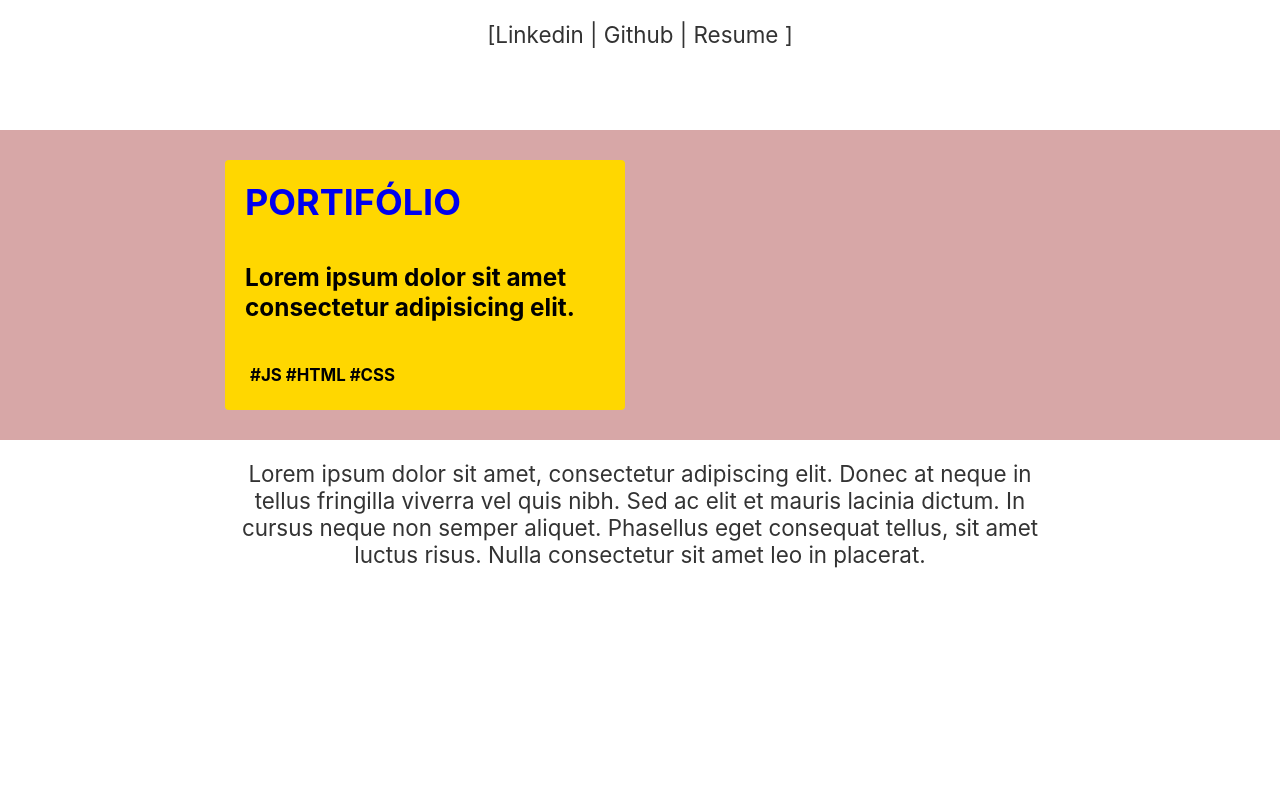
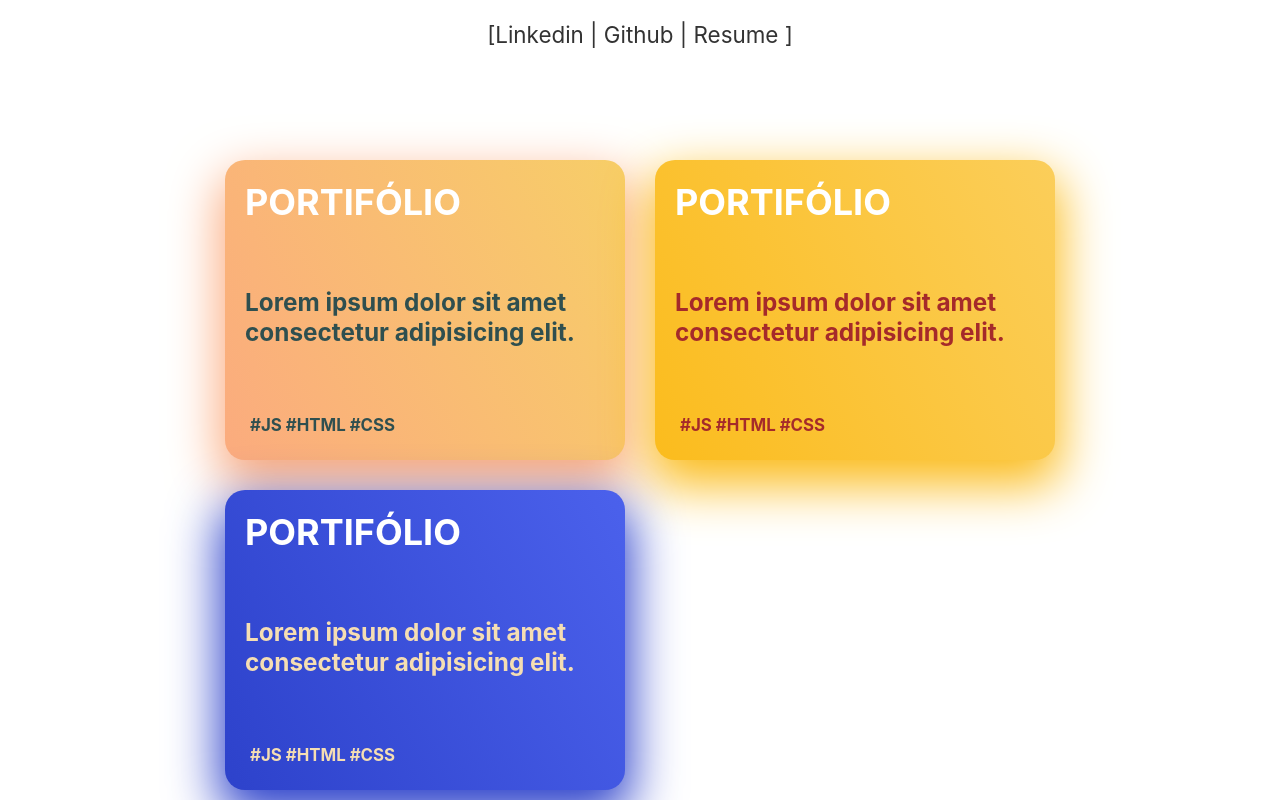
Before and after one commit to felipegcoutinho/felipecoutinho.com, a React (Vite) app: page / in a window 1280 px wide. Shown: the part 600-1400 px from the top of the page. Built offline with nearby package versions, Linux system fonts and the light colour scheme.

Commit message:
test colors

```diff
--- a/src/Components/Bio.module.css
+++ b/src/Components/Bio.module.css
@@ -6,7 +6,7 @@
 
   .logo {
     display: grid;
-    justify-content: center;
+    justify-content: space-between;
     align-items: center;
     grid-column: 1/ -1;
     height: 50px;
--- a/src/Components/CardsProject.module.css
+++ b/src/Components/CardsProject.module.css
@@ -1,15 +1,36 @@
 a {
   text-decoration: none;
+  color: white;
 }
 
 .cards {
   padding: 20px;
-  border-radius: 4px;
-  background-color: var(--main-color);
-  height: 250px;
+  border-radius: 20px;
+  height: 300px;
   display: flex;
   flex-direction: column;
   justify-content: space-between;
+}
+
+.blue {
+  background-color: #FBAB7E;
+  background-image: linear-gradient(62deg, #FBAB7E 0%, #F7CE68 100%);
+  box-shadow: 0px 20px 50px 6px #FBAB7E;
+  color: darkslategray;
+}
+
+.yellow {
+  background-color: #fbbc1d;
+  background-image: linear-gradient(62deg, #fbbc1d 0%, #fbce5a 100%);
+  box-shadow: 0px 20px 50px 6px #fbbc1d;
+  color: brown;
+}
+
+.x {
+  background-color:#2d42cb;
+  background-image: linear-gradient(62deg, #2d42cb 0%, #4b61ec 100%);
+  box-shadow: 0px 20px 50px 6px #2d42cb;
+  color: wheat;
 }
 
 .cards header {
@@ -19,7 +40,6 @@ a {
 
 .cards summary {
   font-size: 1.3rem;
-  color: black;
 }
 
 .cards footer {
--- a/src/Components/Header.jsx
+++ b/src/Components/Header.jsx
@@ -2,5 +2,11 @@ import React from 'react';
 import style from './Bio.module.css';
 
 export default function Header() {
-  return <header className={style.logo}>FELIPE COUTINHO.</header>;
+  return (
+    <header className={style.logo}>
+      <div>FELIPE COUTINHO.</div>
+      <div>DARK MODE</div></header>
+  )
+
+
 }
--- a/src/Components/Project.module.css
+++ b/src/Components/Project.module.css
@@ -1,7 +1,9 @@
 /* Mobile S - 320px */
 @media (min-width: 320px) {
   .container {
-    background-color: #d7a7a7;
+    /* background-color: #fff8ec; */
+    /* background-image: url(./patternpad.svg);
+    background-size: 50%; Do not repeat the image */
     width: 100%;
   }
 
--- a/src/Components/project.jsx
+++ b/src/Components/project.jsx
@@ -7,14 +7,29 @@ function Project() {
     <main className={style.container}>
       <div className={style.gridContainer}>
 
-        <div className={stylec.cards}>
-          <header><h1><a href="#">Portifólio</a></h1></header>
+        <div className={`${stylec.cards} ${stylec.blue}`}>
+          < header > <h1><a href="#">Portifólio</a></h1></header>
           <summary><h3>Lorem ipsum dolor sit amet consectetur adipisicing elit.</h3></summary>
           <footer><h3>#JS #HTML #CSS </h3></footer>
         </div>
 
-      </div>
-    </main>
+        <div className={`${stylec.cards} ${stylec.yellow}`}>
+          < header > <h1><a href="#">Portifólio</a></h1></header>
+          <summary><h3>Lorem ipsum dolor sit amet consectetur adipisicing elit.</h3></summary>
+          <footer><h3>#JS #HTML #CSS </h3></footer>
+        </div>
+
+        <div className={`${stylec.cards} ${stylec.x}`}>
+          < header > <h1><a href="#">Portifólio</a></h1></header>
+          <summary><h3>Lorem ipsum dolor sit amet consectetur adipisicing elit.</h3></summary>
+          <footer><h3>#JS #HTML #CSS </h3></footer>
+        </div>
+
+
+
+
+      </div >
+    </main >
   );
 }
 
--- a/src/index.css
+++ b/src/index.css
@@ -1,5 +1,5 @@
 :root {
-  --main-color: gold;
+  --main-color: #1f38d2;
 }
 
 * {
```
Also changed, not shown: src/Components/bg.png (added), src/Components/patternpad.svg (added).
